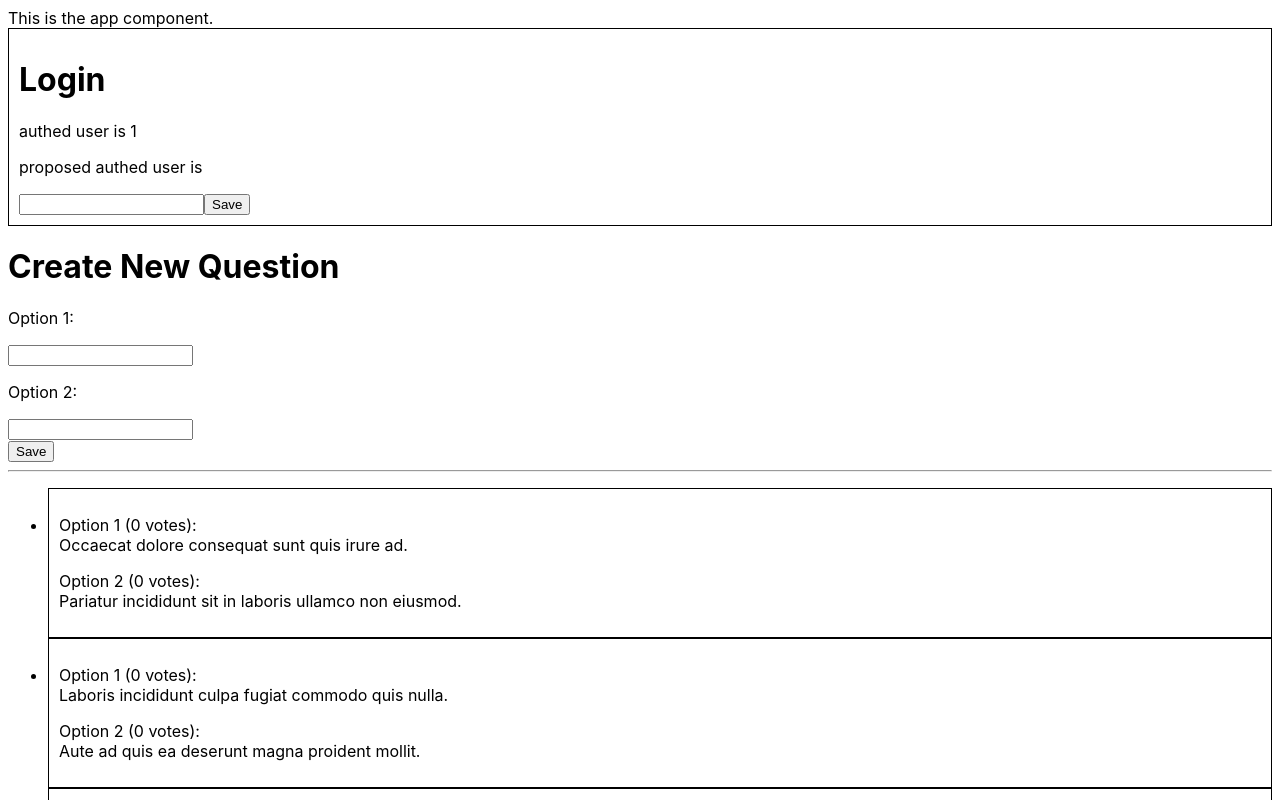
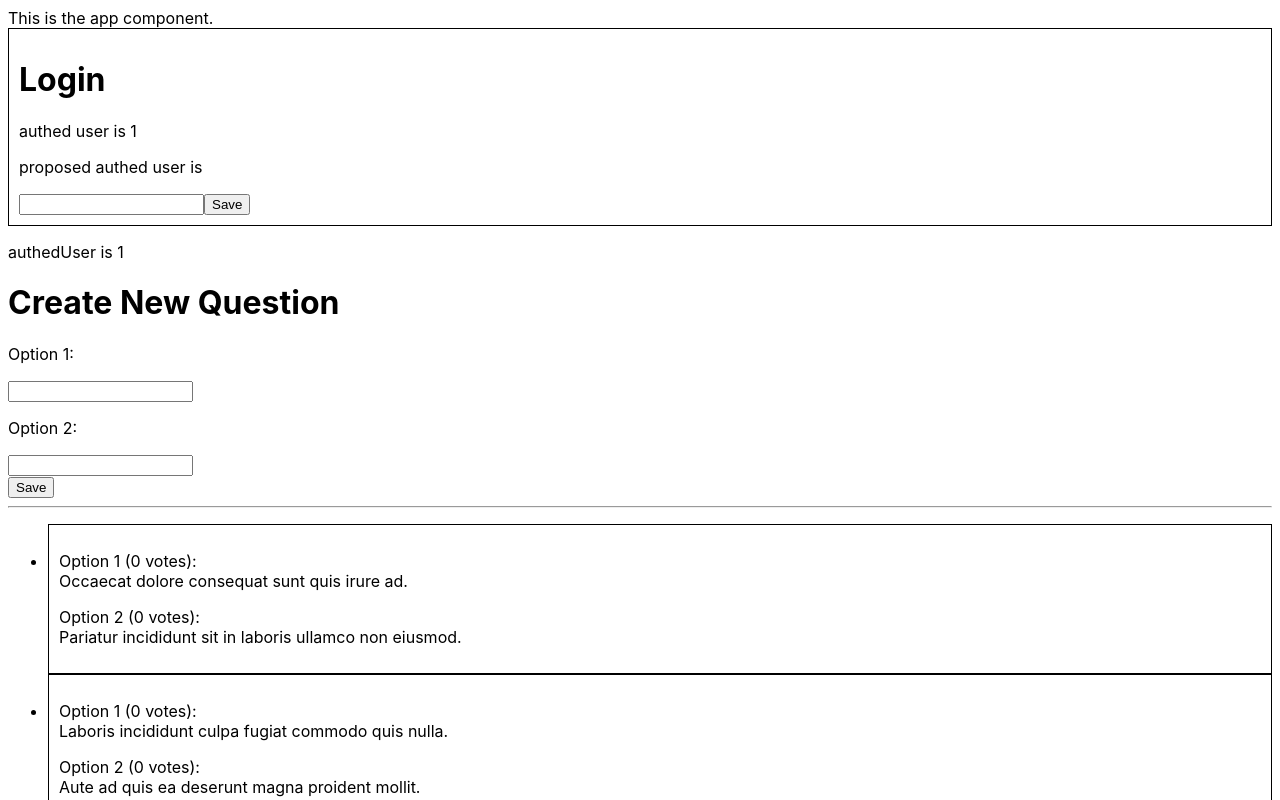
Before and after one commit to jhgilbert/would_you_rather, a React (Create React App) app: page / in a window 1280 px wide. Shown: the top 800 px of the page. Built offline with nearby package versions, Linux system fonts and the light colour scheme.

Commit message:
feat: Connect NewQuestion component to the authed user

```diff
--- a/src/components/NewQuestion.js
+++ b/src/components/NewQuestion.js
@@ -52,6 +52,7 @@ class NewQuestion extends Component {
 
     return (
       <div>
+        <p>authedUser is {this.props.authedUser}</p>
         <h1>Create New Question</h1>
         <p>Option 1:</p>
         <form>
@@ -75,4 +76,10 @@ class NewQuestion extends Component {
   }
 }
 
-export default connect()(NewQuestion)
+function mapStateToProps({ authedUser }) {
+  return {
+    authedUser
+  }
+}
+
+export default connect(mapStateToProps)(NewQuestion)
```
